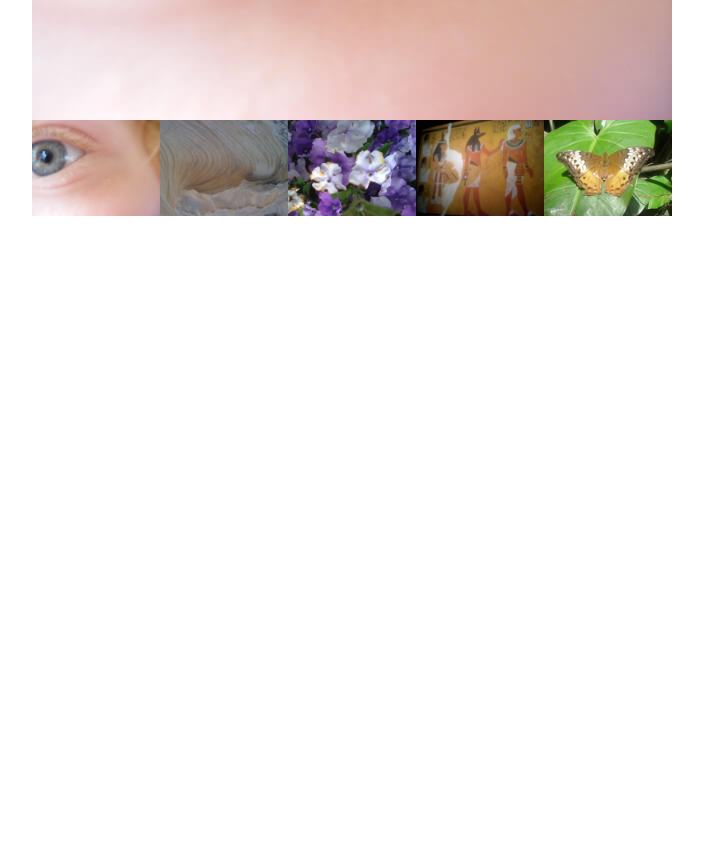
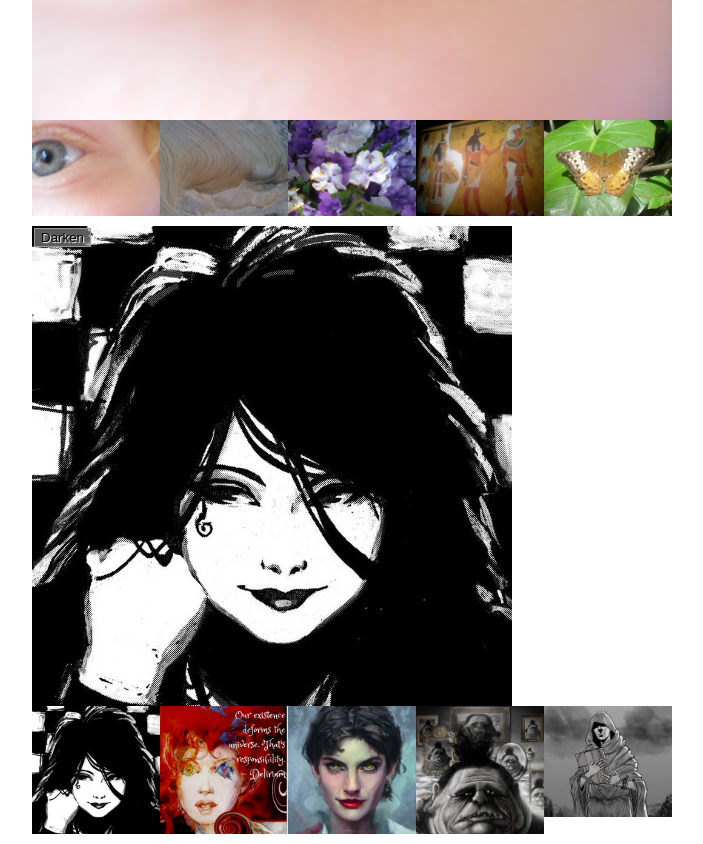
Before and after one commit to hpknollenberg/imageGallery, a plain HTML site: page index.html in a window 1280 px wide. Shown: the part 440-1284 px from the top of the page, without its empty margins (288-991 px from the left). Before the commit the page ends 800 px from the top, so only its background shows below. Drawn offline with Linux system fonts and the light colour scheme.

Commit message:
Added a second gallery.

```diff
--- a/css/styles.css
+++ b/css/styles.css
@@ -8,14 +8,19 @@ body {
     margin: 0 auto;
 }
 
-.full-img {
+.both-galleries {
+    display: flex;
+    flex-flow: row wrap;
+}
+
+.full-img, .full-img-2 {
     position: relative;
-    display: block;
+    display: flex;
     width: 640px;
     height: 480px;
 }
 
-.overlay {
+.overlay, .overlay-2 {
     position: absolute;
     top: 0;
     left: 0;
@@ -24,7 +29,7 @@ body {
     background-color: rgba(0,0,0,0);
 }
 
-button {
+#button, #button-2 {
     border: 0;
     background: rgba(150,150,150,0.6);
     text-shadow: 1px 1px 1px white;
@@ -35,9 +40,10 @@ button {
     left: 2px;
 }
 
-.thumb-bar img {
+.thumb-bar img, .thumb-bar-2 img {
     display: block;
     width: 20%;
     float: left;
     cursor: pointer;
+    margin-bottom: 10px;
 }
--- a/index.html
+++ b/index.html
@@ -11,16 +11,29 @@
 
     <body>
         <h1>Image Gallery Example</h1>
+        <div class="both-galleries">
+            <div class="full-img">
+                <img class="displayed-img" src="img/pic1.jpg" alt="Closeup of a human eye">
+                <div class="overlay"></div>
+                <button id="button" class="dark">Darken</button>
+            </div>
 
-        <div class="full-img">
-            <img class="displayed-img" src="img/pic1.jpg" alt="Closeup of a human eye">
-            <div class="overlay"></div>
-            <button class="dark">Darken</button>
-        </div>
-
-        <div class="thumb-bar">
+            <div class="thumb-bar">
 
 
+            </div>
+
+
+            <div class="full-img-2">
+                <img class="displayed-img-2" src="img_sandman/death.jpg" alt="Closeup of Death's face">
+                <div class="overlay-2"></div>
+                <button id="button-2" class="dark">Darken</button>
+            </div>
+
+            <div class="thumb-bar-2">
+
+
+            </div>
         </div>
         <script src="js/main.js"></script>
     </body>
--- a/js/main.js
+++ b/js/main.js
@@ -1,8 +1,14 @@
-const displayedImage = document.querySelector('.displayed-img');
-const thumbBar = document.querySelector('.thumb-bar');
+const displayedImageOne = document.querySelector('.displayed-img');
+const displayedImageTwo = document.querySelector('.displayed-img-2');
 
-const btn = document.querySelector('button');
-const overlay = document.querySelector('.overlay');
+const thumbBarOne = document.querySelector('.thumb-bar');
+const thumbBarTwo = document.querySelector('.thumb-bar-2');
+
+const btnOne = document.querySelector('#button');
+const btnTwo = document.querySelector('#button-2');
+
+const overlayOne = document.querySelector('.overlay');
+const overlayTwo = document.querySelector('.overlay-2');
 
 
 //Declaring the file name and alternative text for each image file
@@ -12,11 +18,19 @@ const pictures = [{name: "img/pic1.jpg", alt: "Closeup of a human eye"},
                 {name: "img/pic4.jpg", alt: "Hieroglyphics"},
                 {name: "img/pic5.jpg", alt: "Brown butterfly on a green leaf"}];
 
+const sandmanPictures = [{name: "img_sandman/death.jpg", alt: "A closeup of Death's face"},
+                {name: "img_sandman/delirium.jpg", alt: "A closeup of Delirium's face with a quote reading 'Our existence deforms the universe. This is responsibility.'"},
+                {name: "img_sandman/desire.jpg", alt: "A closeup of Desire's face"},
+                {name: "img_sandman/despair.jpg", alt: "A closeup of Despair's face, picture frames of her in the background"},
+                {name: "img_sandman/destiny.jpg", alt: "A medium shot of Destiny"}]
+
+
 //Looping through images, listening for click
-for (i = 0; i <= pictures.length - 1; i++){
+function imageGallery(arr, thumbBar, displayedImage) {
+    for (i = 0; i <= arr.length - 1; i++){
         const newImage = document.createElement('img');
-    newImage.setAttribute('src', pictures[i].name);
-    newImage.setAttribute('alt', pictures[i].alt);
+        newImage.setAttribute('src', arr[i].name);
+        newImage.setAttribute('alt', arr[i].alt);
         thumbBar.appendChild(newImage);
 
         newImage.addEventListener("click", () => {
@@ -24,9 +38,15 @@ for (i = 0; i <= pictures.length - 1; i++){
             displayedImage.setAttribute('alt', newImage.getAttribute('alt'));
         });
     }
+}
+
+imageGallery(pictures, thumbBarOne, displayedImageOne);
+imageGallery(sandmanPictures, thumbBarTwo, displayedImageTwo);
+
 
 //Wiring up the Darken/Lighten button
-btn.addEventListener("click", () => {
+
+function darkenLighten(btn, overlay) {
     if (btn.getAttribute("class") === "dark") {
         btn.setAttribute("class", "light");
         btn.textContent = "Lighten";
@@ -36,4 +56,7 @@ btn.addEventListener("click", () => {
         btn.textContent = "Darken";
         overlay.style.backgroundColor = "rgb(0 0 0 / 0%)";
     }
-});
+}
+
+btnOne.addEventListener("click", () => {darkenLighten(btnOne, overlayOne)});
+btnTwo.addEventListener("click", () => {darkenLighten(btnTwo, overlayTwo)});
```
Also changed, not shown: img_sandman/death.jpg (added), img_sandman/delirium.jpg (added), img_sandman/desire.jpg (added), img_sandman/despair.jpg (added), img_sandman/destiny.jpg (added). Lines whose indentation alone changed are shown as unchanged.
